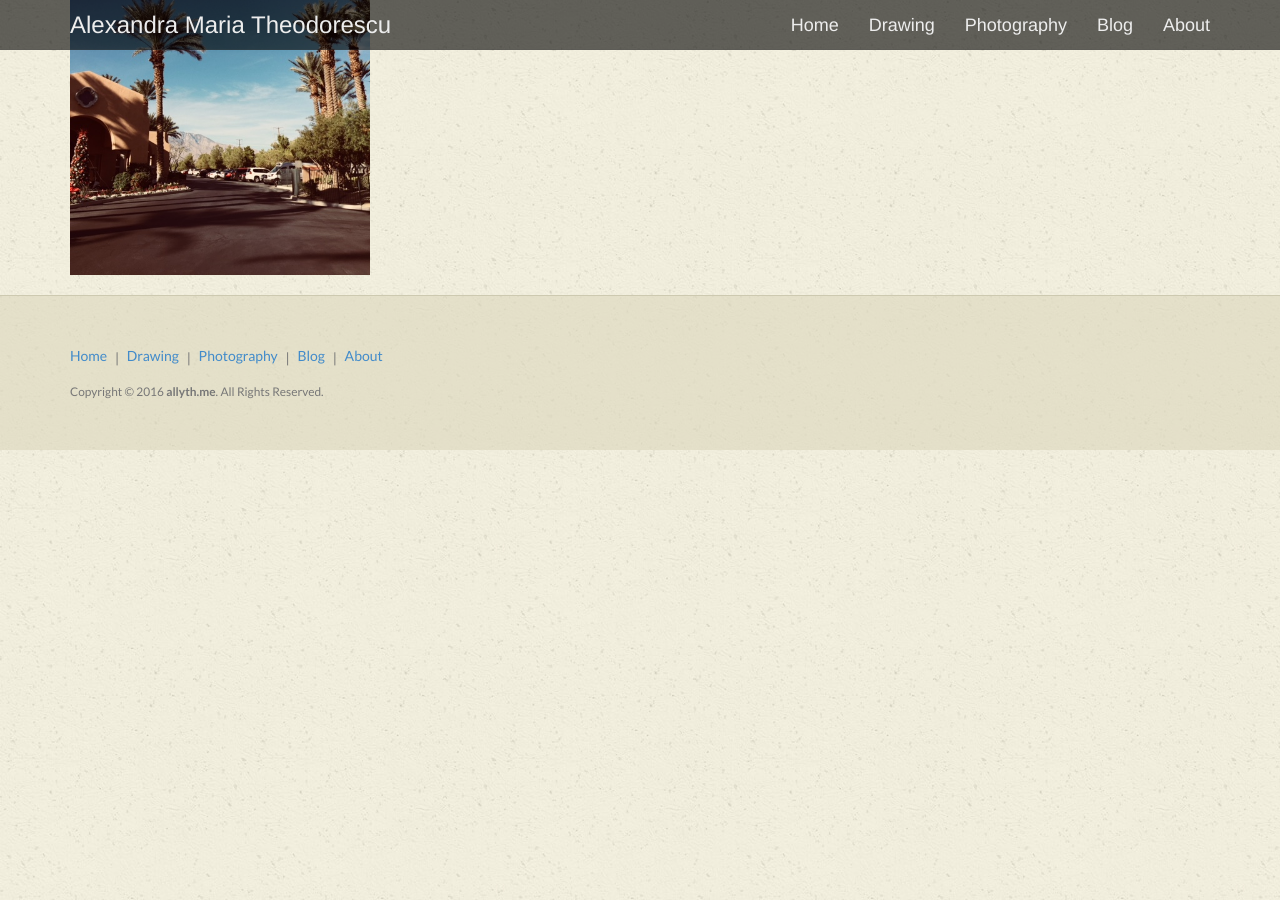
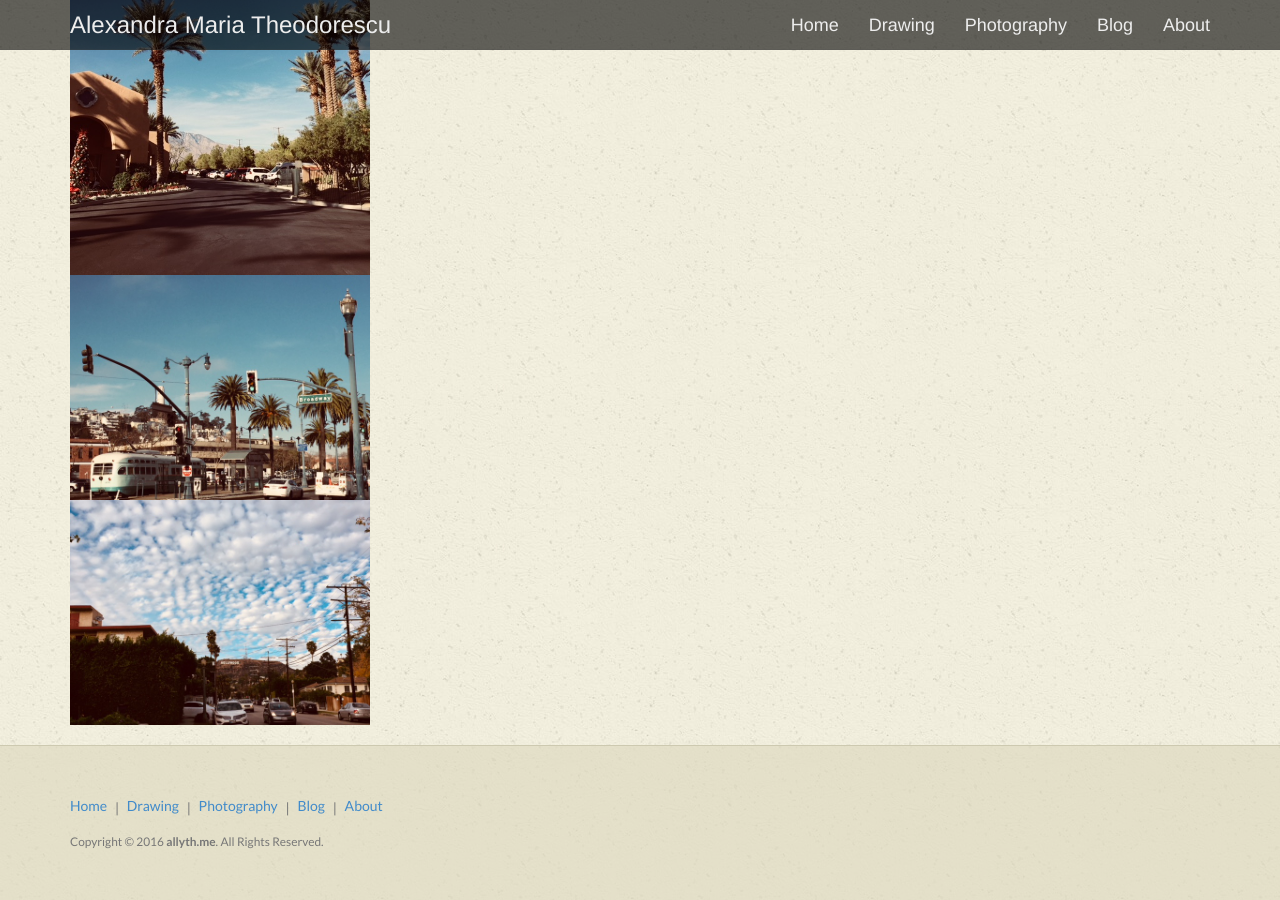
Before and after one commit to allyth/allyth, a Jekyll site: the page built from _posts/2018-01-07-California.md, in a window 1280 px wide and 900 px high, scrolled down 728 px. Built offline with Jekyll 4.4.1, drawn with Linux system fonts in a browser that asks for light colours; some web fonts are replaced.

Commit message:
added pics

```diff
--- a/_posts/2018-01-07-California.md
+++ b/_posts/2018-01-07-California.md
@@ -9,3 +9,5 @@ At the end of 2017 and the beginning of 2018, I had the opportunity to visit Cal
  I enjoyed the ocean views and the beautiful sunsets. Here are some photos that I took, of  places that I visited on the trip, that have impressed me through their simplicity:
  <img class="img-responsive" style="max-width:300px" src= "{{ site.baseurl }}/img/blog/sunset.png"/>
  <img class="img-responsive" style="max-width:300px" src= "{{ site.baseurl }}/img/blog/resorttrees.jpg"/>
+ <img class="img-responsive" style="max-width:300px" src= "{{ site.baseurl }}/img/blog/broadway.jpg"/>
+  <img class="img-responsive" style="max-width:300px" src= "{{ site.baseurl }}/img/blog/hollywood.jpg"/>
```
Also changed, not shown: img/blog/broadway.jpg (added), img/blog/hollywood.jpg (added).
